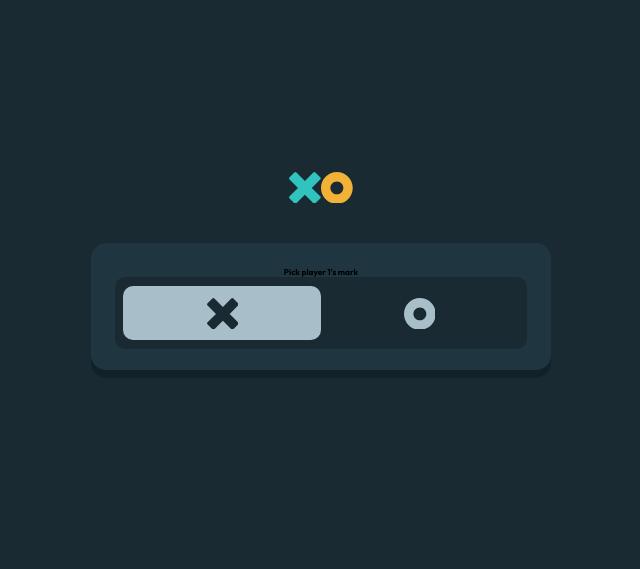
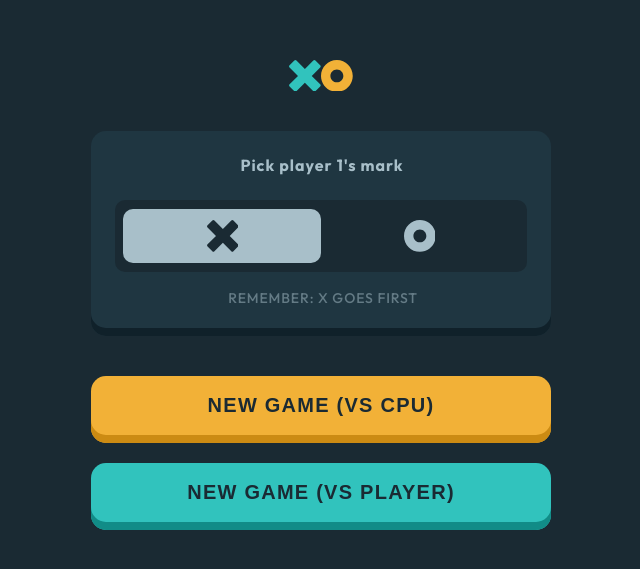
Before and after one commit to linhgt/tic-tac-toe, a React app: page / in a window 1280 px wide. Shown: the part 105-674 px from the top of the page, without its empty margins (319-959 px from the left). Built offline with nearby package versions, Linux system fonts and the light colour scheme.

Commit message:
update main menu

```diff
--- a/src/components/switch/switch.module.scss
+++ b/src/components/switch/switch.module.scss
@@ -1,4 +1,5 @@
 .switch {
+    margin: 24px 0 18px;
     height: 72px;
     padding: 9px;
     background-color: #1a2a33;
--- a/src/containers/main-menu/index.jsx
+++ b/src/containers/main-menu/index.jsx
@@ -1,8 +1,10 @@
 import React, { useCallback, useMemo, useState } from "react";
+import { Link } from 'react-router-dom';
 import { MARK } from "../../constant";
 import ICONS from "@assets/images/Icons";
 import Switch from "@components/switch";
 import styles from "./main-menu.module.scss";
+import Button from '@components/button';
 
 const MainMenu = () => {
   const choices = useMemo(
@@ -12,7 +14,7 @@ const MainMenu = () => {
           id: 1,
           value: 1,
           name: MARK.X,
-          content: () => <ICONS.X  />
+          content: () => <ICONS.X />
         },
         [MARK.O]: {
           id: 2,
@@ -39,14 +41,25 @@ const MainMenu = () => {
           <ICONS.O />
         </div>
         <div className={styles["game-menu__marks-card"]}>
-          <h5>Pick player 1's mark</h5>
-          <div className={styles["marks"]}>
+          <h1>Pick player 1's mark</h1>
           <Switch
             listChoice={choices}
             selectedChoice={selectedMark}
             _onSelectChoices={_onSelectChoices}
           />
+          <p>REMEMBER: X GOES FIRST</p>
         </div>
+        <div className={styles['game-menu__btns']}>
+          <Link style={{height: "67px"}}>
+            <Button type="button" className={styles["vs_cpu"]}>
+              NEW GAME (VS CPU)
+            </Button>
+          </Link>
+          <Link style={{height: "67px"}}>
+            <Button type="button" className={styles["vs_player"]}>
+              NEW GAME (VS PLAYER)
+            </Button>
+          </Link>
         </div>
       </div>
     </div>
--- a/src/containers/main-menu/main-menu.module.scss
+++ b/src/containers/main-menu/main-menu.module.scss
@@ -1,3 +1,13 @@
+@mixin menu-btns{
+    height: 67px;
+    padding: 0 30px 8px;
+    border-radius: 15px;
+    font-size: 2rem;
+    line-height: 25.2px;
+    letter-spacing: 1.25px;
+    font-weight: 700;
+}
+
 .container{
     max-width: 508px;
     margin: 0 auto;
@@ -22,5 +32,54 @@
         background-color: #1f3641;
         box-shadow: inset 0 -8px 0 #10212a;
         border-radius: 15px;
+        h1 {
+            font-size: 1.6rem;
+            line-height: 20.16px;
+            letter-spacing: 1px;
+            font-weight: 700;
+            color: #a8bfc9;
+            padding-left: 2px;
+        }
+        p {
+            font-size: 1.4rem;
+            line-height: 17.64px;
+            letter-spacing: .88px;
+            color: #a8bfc9;
+            padding-left: 4px;
+            opacity: .5;
+        }
+    }
+    &__btns{
+        display: flex;
+        flex-direction: column;
+        gap: 20px;
+        .vs_cpu{
+            @include menu-btns;
+            width: 100%;
+            background: #f2b137;
+            box-shadow: inset 0 -8px #cc8b13;
+            &:hover{
+                background: #ffc860;
+            }
+            &:active{
+                transform: translateY(4px) scaleY(0.93);
+                transition: transform 0.2s ease-out, box-shadow 0.2s ease-out 0.05s;
+                box-shadow: inset 0 -2px #cc8b13;
+            }
+        }
+        .vs_player{
+            @include menu-btns;
+            width: 100%;
+            background: #31c3bd;
+            box-shadow: inset 0 -8px #118c87;
+            &:hover{
+                background: #65e9e4;
+            }
+            &:active{
+                transform: translateY(4px) scaleY(0.93);
+                transition: transform 0.2s ease-out, box-shadow 0.2s ease-out 0.05s;
+                box-shadow: inset 0 -2px #118c87;
+            }
+        }
     }
 }
```
Lines whose indentation alone changed are shown as unchanged.
